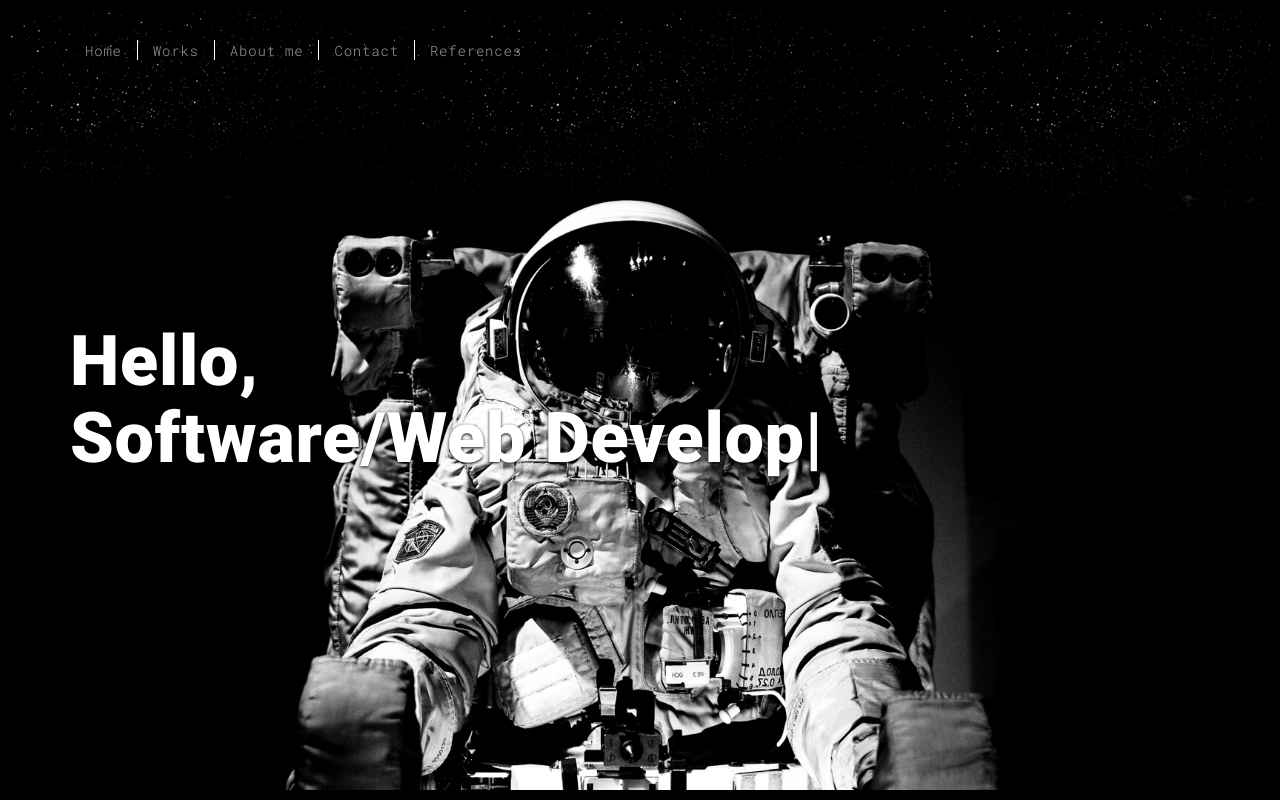
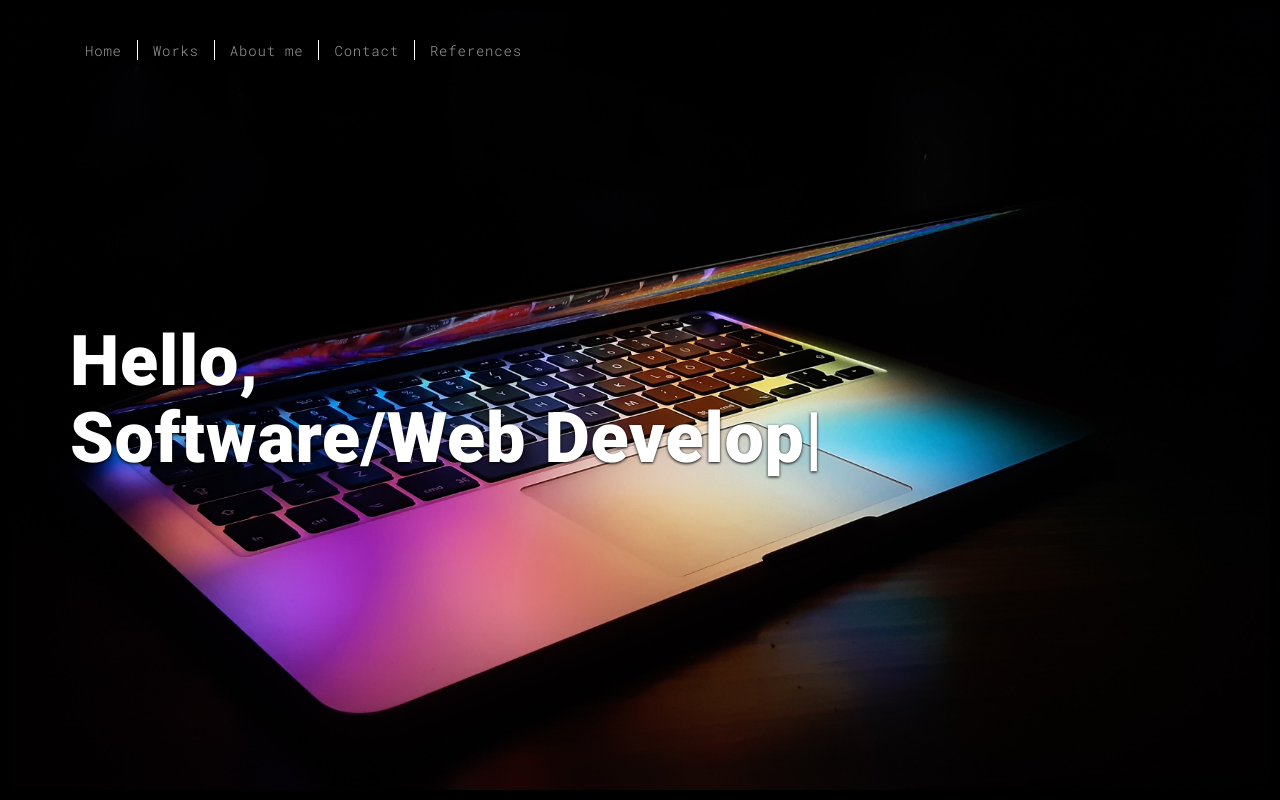
Before and after one commit to networkdavit/flaskapp, a Flask app: page / in a window 1280 px wide. Run offline with Flask 2, Linux system fonts and the light colour scheme; some libraries are stand-ins or nearby versions.

Commit message:
Changing background

```diff
--- a/templates/index.html
+++ b/templates/index.html
@@ -9,7 +9,6 @@
   <meta name="google" content="notranslate" />
   <meta content="Mashup templates have been developped by Orson.io team" name="author">
 
-  <!-- Disable tap highlight on IE -->
   <meta name="msapplication-tap-highlight" content="no">
 
   <link rel="apple-touch-icon" sizes="180x180" href="./static/assets/apple-icon-180x180.png">
@@ -25,7 +24,6 @@
 <div id="site-border-right"></div>
 <div id="site-border-top"></div>
 <div id="site-border-bottom"></div>
-<!-- Add your content of header -->
 <header>
   <nav class="navbar  navbar-fixed-top navbar-inverse">
     <div class="container">
@@ -50,8 +48,7 @@
     </div>
   </nav>
 </header>
-<!-- Add your site or app content here -->
-  <div class="hero-full-container background-image-container white-text-container" style="background-image: url('./static/assets/images/space.jpg')">
+  <div class="hero-full-container background-image-container white-text-container" style="background-image: url('./static/assets/images/laptop.jpg')">
     <div class="container">
       <div class="row">
         <div class="col-xs-12">
```
Also changed, not shown: templates/about.html (+0 -15 lines), templates/contact.html (+0 -23 lines), templates/references.html (+0 -14 lines), templates/thankyou.html (+0 -14 lines), templates/works.html (+3 -19 lines), static/assets/images/laptop.jpg (added).
